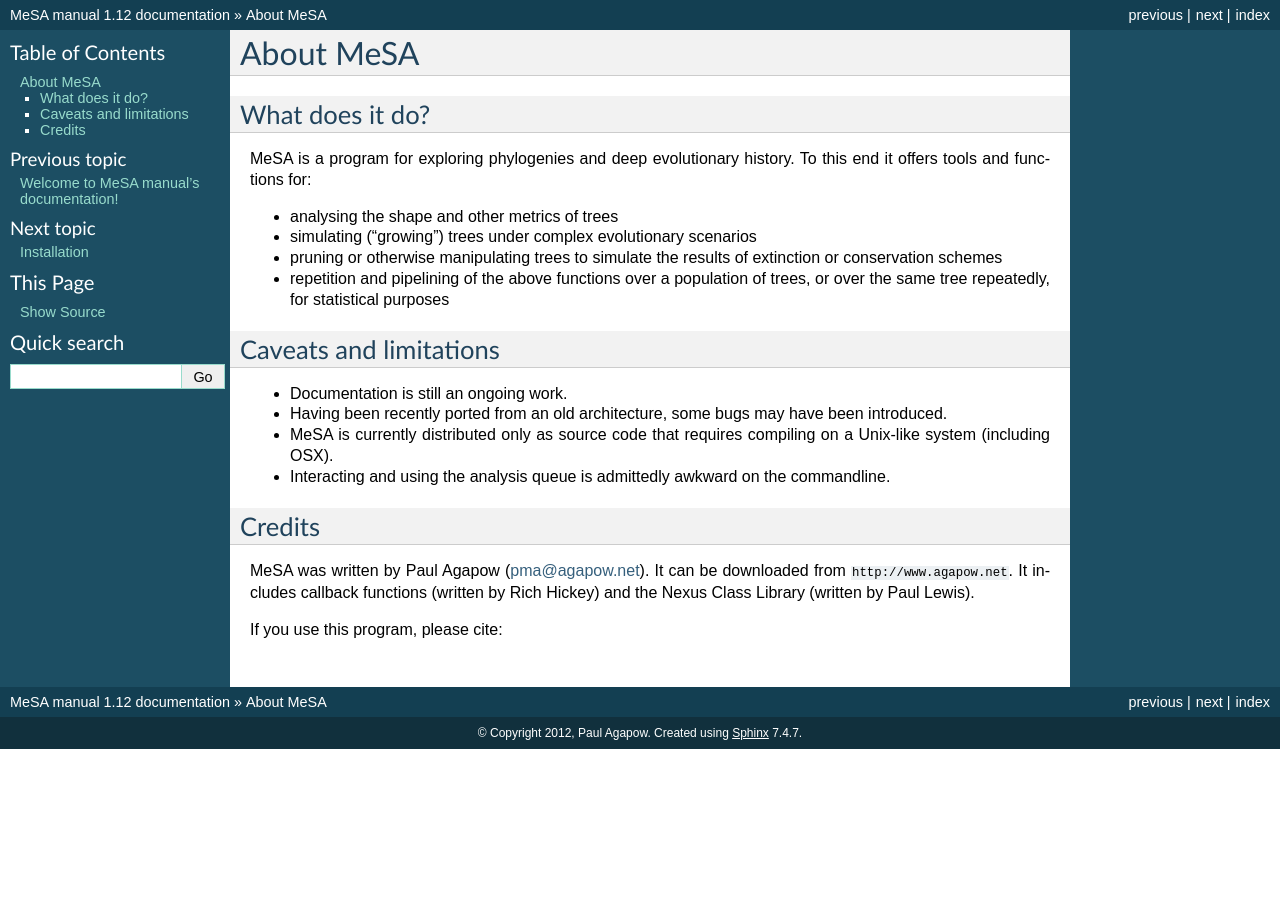
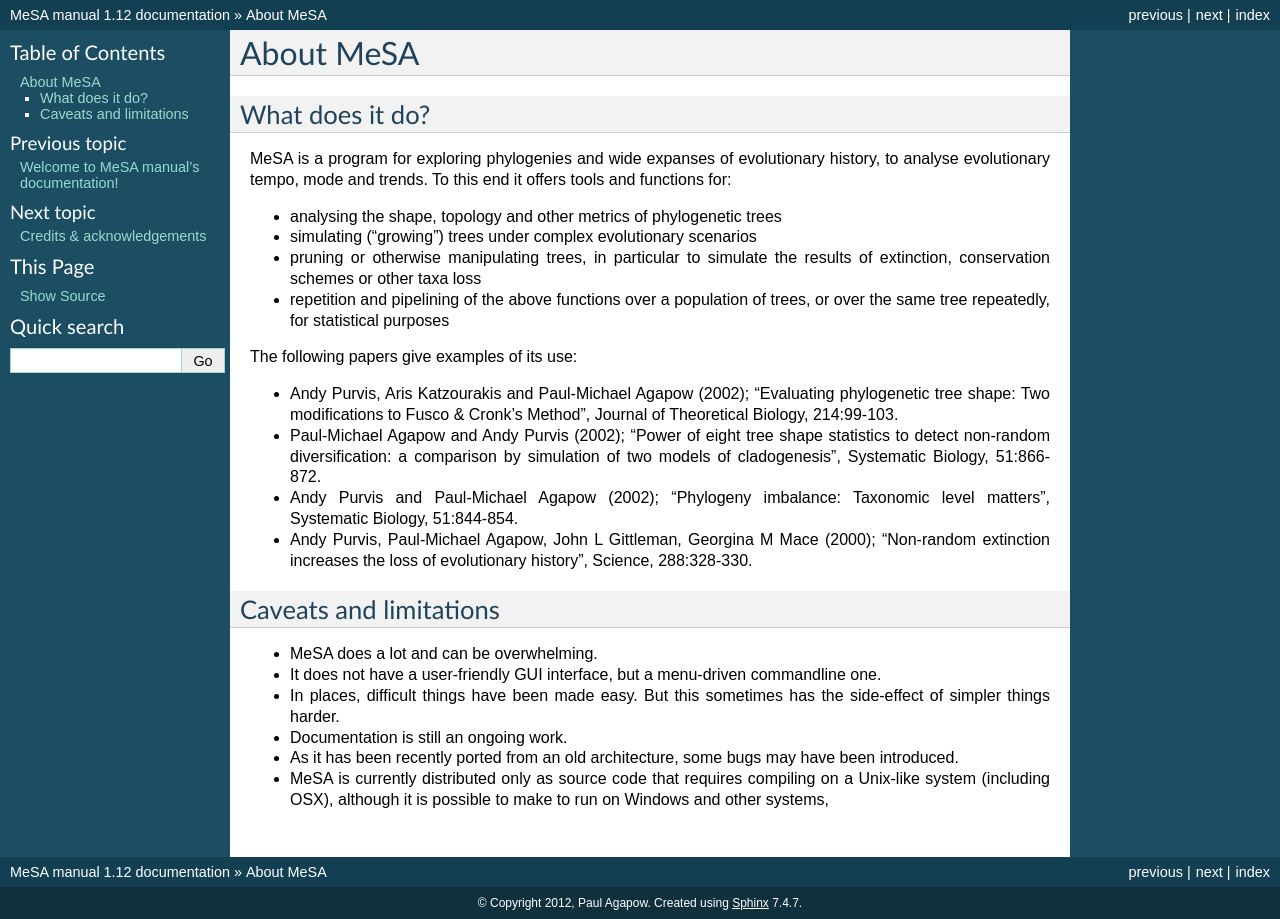
Before and after one commit to agapow/mesa-revenant, a Sphinx documentation site: the page built from doc/source/intro.rst, in a window 1280 px wide. Built offline with Sphinx 7.4.7, drawn with Linux system fonts in a browser that asks for light colours.

Commit message:
adding to documentation

```diff
--- a/doc/source/index.rst
+++ b/doc/source/index.rst
@@ -16,6 +16,8 @@
    :maxdepth: 2
 
    intro
+   credits
+   conventions
    install
    mentalmodel
    bymenu
--- a/doc/source/intro.rst
+++ b/doc/source/intro.rst
@@ -4,34 +4,39 @@
 What does it do?
 ----------------
 
-MeSA is a program for exploring phylogenies and deep evolutionary history. To
-this end it offers tools and functions for:
+MeSA is a program for exploring phylogenies and wide expanses of evolutionary history, to analyse evolutionary tempo, mode and trends. To this end it offers tools and functions for:
 
-* analysing the shape and other metrics of trees
+* analysing the shape, topology and other metrics of phylogenetic trees
+
 * simulating ("growing") trees under complex evolutionary scenarios
-* pruning or otherwise manipulating trees to simulate the results of extinction
-  or conservation schemes
-* repetition and pipelining of the above functions over a population of trees,
-  or over the same tree repeatedly, for statistical purposes
+
+* pruning or otherwise manipulating trees, in particular to simulate the results of extinction, conservation schemes or other taxa loss
+
+* repetition and pipelining of the above functions over a population of trees, or over the same tree repeatedly, for statistical purposes
+
+The following papers give examples of its use:
+
+* Andy Purvis, Aris Katzourakis and Paul-Michael Agapow (2002); "Evaluating phylogenetic tree shape: Two modifications to Fusco & Cronk's Method", Journal of Theoretical Biology, 214:99-103.
+
+* Paul-Michael Agapow and Andy Purvis (2002); "Power of eight tree shape statistics to detect non-random diversification: a comparison by simulation of two models of cladogenesis", Systematic Biology, 51:866-872.
+
+* Andy Purvis and Paul-Michael Agapow (2002); "Phylogeny imbalance: Taxonomic level matters", Systematic Biology, 51:844-854.
+
+* Andy Purvis, Paul-Michael Agapow, John L Gittleman, Georgina M Mace (2000); "Non-random extinction increases the loss of evolutionary history", Science, 288:328-330.
+
 
 
 Caveats and limitations
 -----------------------
 
+* MeSA does a lot and can be overwhelming.
+
+* It does not have a user-friendly GUI interface, but a menu-driven commandline one.
+
+* In places, difficult things have been made easy. But this sometimes has the side-effect of simpler things harder.
+
 * Documentation is still an ongoing work.
-* Having been recently ported from an old architecture, some bugs may have been
-  introduced.
-* MeSA is currently distributed only as source code that requires compiling on
-  a Unix-like system (including OSX).
-* Interacting and using the analysis queue is admittedly awkward on the
-  commandline.
 
+* As it has been recently ported from an old architecture, some bugs may have been introduced.
 
-Credits
--------
-
-MeSA was written by Paul Agapow (pma@agapow.net). It can be downloaded from
-``http://www.agapow.net``. It includes callback functions
-(written by Rich Hickey) and the Nexus Class Library (written by Paul Lewis).
-
-If you use this program, please cite:
+* MeSA is currently distributed only as source code that requires compiling on a Unix-like system (including OSX), although it is possible to make to run on Windows and other systems,
```
Also changed, not shown: doc/source/conventions.rst (added, +14 -0 lines), doc/source/credits.rst (+8 -0 lines), doc/source/install.rst (+24 -9 lines), doc/source/mentalmodel.rst (+34 -9 lines).
